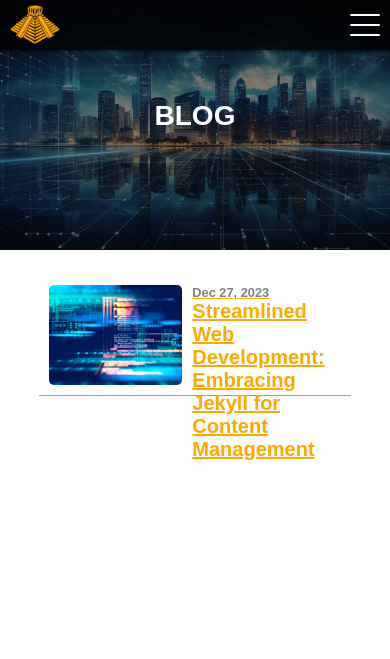
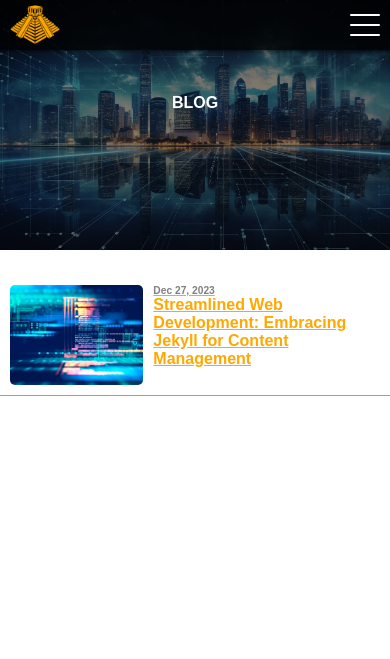
Before and after one commit to NILBOGtheSavior/naztechempire_2024, a PHP site: page /blog.html in a window 390 px wide. Shown: the top 659 px of the page. Run offline with PHP 8.4, Linux system fonts and the light colour scheme.

Commit message:
Responsive design for blog implemented

```diff
--- a/blog.html
+++ b/blog.html
@@ -53,7 +53,7 @@
                 </div>
             </div>
 
-            <section>
+            <section id="blog_list">
                 <div class="blog">
 
                     <a href="/blog/001-creating-this-website.html">
--- a/blog/001-creating-this-website.html
+++ b/blog/001-creating-this-website.html
@@ -61,7 +61,7 @@
   <li><a href="#introduction">Introduction</a></li>
   <li><a href="#static-brilliance---no-hyding-the-advantages">Static Brilliance - No Hyding the Advantages</a></li>
   <li><a href="#crafting-my-theme">Crafting My Theme</a></li>
-  <li><a href="#simplified-content-management">Simplified Content Managment</a></li>
+  <li><a href="#simplified-content-management">Simplified Content Management</a></li>
   <li><a href="#the-joy-of-independence">The Joy of Independence</a></li>
   <li><a href="#conclusion">Conclusion</a></li>
 </ul>
--- a/css/blog.css
+++ b/css/blog.css
@@ -112,3 +112,36 @@ main section ul li a:hover {
     color: #ffa800;
     text-decoration: underline;
 }
+
+@media (max-width: 320px) {
+    section#blog_list {
+        margin-inline: 0;
+    }
+    .info {
+        font-size: 0.75em;
+    }
+}
+
+@media (min-width: 320px) {
+    section#blog_list {
+        margin-inline: 0;
+    }
+    .info {
+        font-size: 0.8em;
+    }
+}
+
+@media (min-width: 500px) {
+    .info {
+        font-size: 1em;
+    }
+    section#blog_list {
+        margin-inline: 10%;
+    }
+}
+
+@media (min-width: 760px) {
+    section#blog_list {
+        margin-inline: auto;
+    }
+}
--- a/css/style.css
+++ b/css/style.css
@@ -123,13 +123,7 @@ main img {
     color: white;
     text-transform: uppercase;
     text-align: center;
-    padding-block: 50px;
-    width: 100%;
-}
-
-#hero_text h1 {
-    width: 50%;
-    margin: auto;
+    width: 100vw;
 }
 
 section {
@@ -207,10 +201,13 @@ footer span a img:hover {
     section {
         margin-inline: 10%;
     }
+    #hero_text {
+        padding-block: 5px;
+    }
     #hero_text h1 {
         width: 80%;
-        padding-inline: 10%;
-        font-size: 1.75em;
+        margin: 10%;
+        font-size: 1em;
     }
     #leg {
         flex: 1;
@@ -229,10 +226,14 @@ footer span a img:hover {
     section {
         margin-inline: 10%;
     }
+    #hero_text {
+        padding-block: 5px;
+
+    }
     #hero_text h1 {
         width: 80%;
-        padding-inline: 10%;
-        font-size: 1.75em;
+        margin: 10%;
+        font-size: 1em;
     }
     #leg {
         display: none;
@@ -247,6 +248,14 @@ footer span a img:hover {
     #hamburger, #hamburger_menu {
         display: none;
     }
+    #hero_text {
+        padding-block: 25px;
+        font-size: 1.5em;
+    }
+    #hero_text h1 {
+        width: 750px;
+        margin: auto;
+    }
     section {
         width: 750px;
         margin: auto;
--- a/feed.xml
+++ b/feed.xml
@@ -1 +1 @@
-<?xml version="1.0" encoding="utf-8"?><feed xmlns="http://www.w3.org/2005/Atom" ><generator uri="https://jekyllrb.com/" version="4.3.2">Jekyll</generator><link href="http://localhost:4000/feed.xml" rel="self" type="application/atom+xml" /><link href="http://localhost:4000/" rel="alternate" type="text/html" /><updated>2024-01-01T17:04:11-06:00</updated><id>http://localhost:4000/feed.xml</id><title type="html">Naztech Empire</title><subtitle>Write an awesome description for your new site here. You can edit this line in _config.yml. It will appear in your document head meta (for Google search results) and in your feed.xml site description.</subtitle></feed>
+<?xml version="1.0" encoding="utf-8"?><feed xmlns="http://www.w3.org/2005/Atom" ><generator uri="https://jekyllrb.com/" version="4.3.2">Jekyll</generator><link href="http://localhost:4000/feed.xml" rel="self" type="application/atom+xml" /><link href="http://localhost:4000/" rel="alternate" type="text/html" /><updated>2024-01-01T18:07:01-06:00</updated><id>http://localhost:4000/feed.xml</id><title type="html">Naztech Empire</title><subtitle>Write an awesome description for your new site here. You can edit this line in _config.yml. It will appear in your document head meta (for Google search results) and in your feed.xml site description.</subtitle></feed>
```
